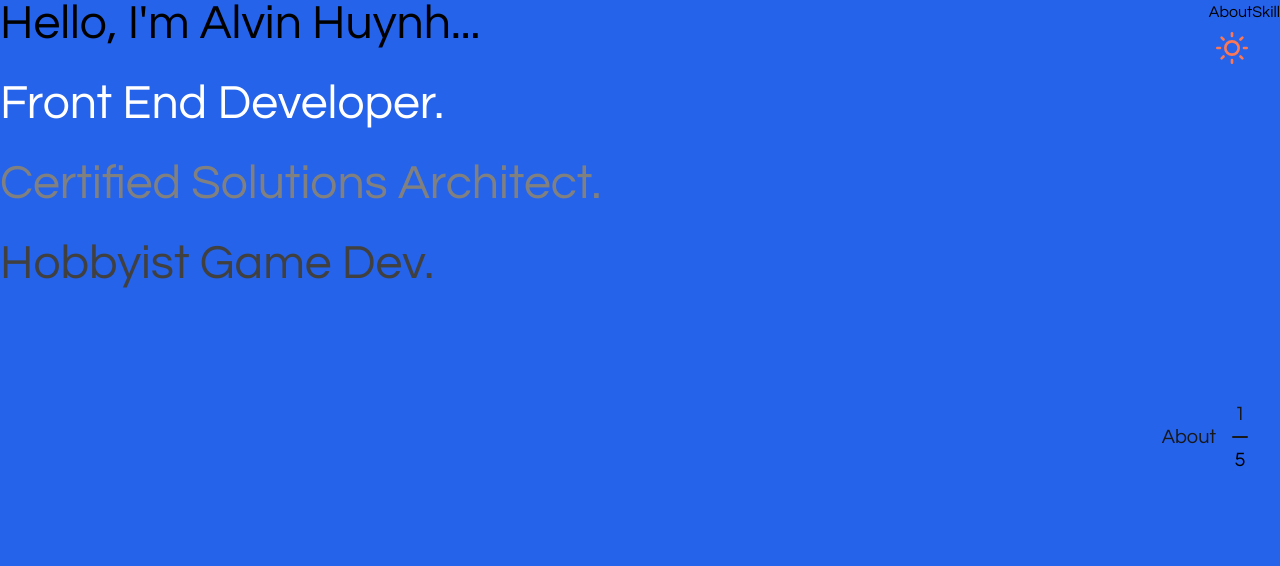
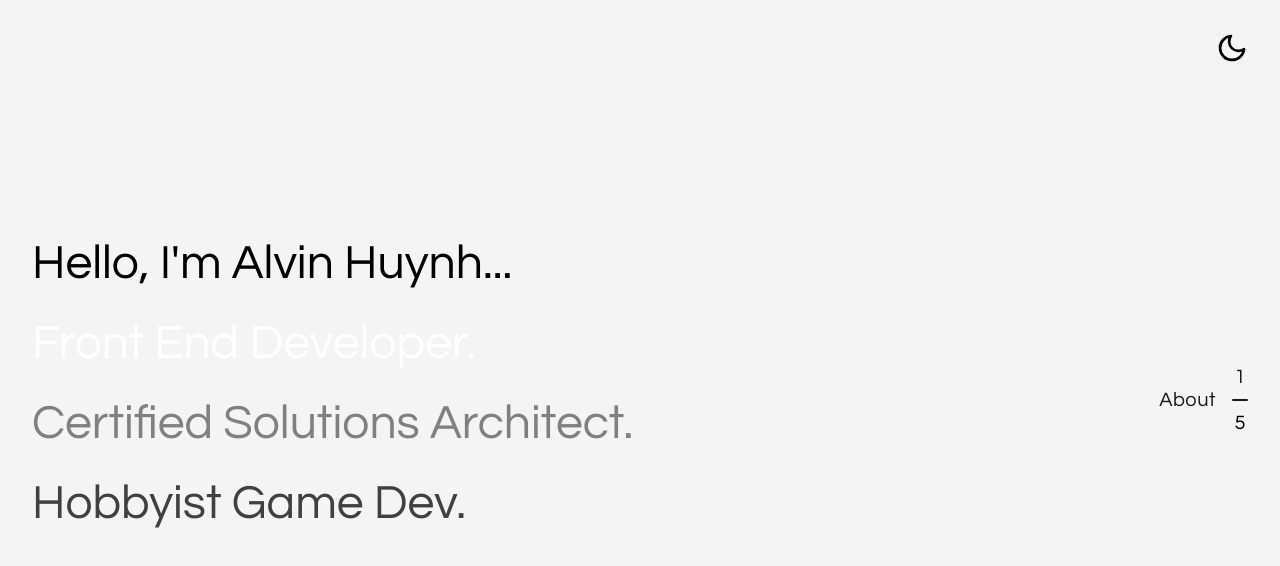
Before and after one commit to ahuynh15/personal-site, a Next.js app: page / in a window 1280 px wide. Shown: the top 566 px of the page. Built offline with nearby package versions, Linux system fonts and the light colour scheme.

Commit message:
draggable page transition

```diff
--- a/jsconfig.json
+++ b/jsconfig.json
@@ -9,6 +9,7 @@
       "@/slices/*": ["./src/slices/*"],
       "@/styles/*": ["./styles/*"],
       "@/hooks/*": ["./src/hooks/*"],
+      "@/constants/*": ["./src/constants/*"],
       "tailwindConfig": ["./tailwind.config.js"]
     }
   },
--- a/src/components/AboutPageWrapper/AboutPageWrapper.js
+++ b/src/components/AboutPageWrapper/AboutPageWrapper.js
@@ -1,11 +1,8 @@
 import { TextCarousel } from './TextCarousel';
-import { useInView } from 'react-intersection-observer';
-import { useDispatch } from 'react-redux';
-import { setPageAnchor } from '@/slices/SidebarSlice';
 
 const AboutPageWrapper = () => {
   return (
-    <div className="flex h-full flex-col bg-blue-600">
+    <div className="flex h-full flex-col justify-center bg-zinc-100 p-8 transition-colors dark:bg-zinc-900">
       <div className="mb-8 text-5xl">Hello, I&apos;m Alvin Huynh...</div>
       <TextCarousel
         text={[
--- /dev/null
+++ b/src/components/Common/Icons/ChevronDownIcon.js
@@ -0,0 +1,27 @@
+import PropTypes from 'prop-types';
+
+const ChevronDownIcon = ({ size = 32, color = 'currentColor' }) => {
+  return (
+    <svg
+      xmlns="http://www.w3.org/2000/svg"
+      width={size}
+      height={size}
+      viewBox="0 0 24 24"
+      fill="none"
+      stroke={color}
+      strokeWidth="2"
+      strokeLinecap="round"
+      strokeLinejoin="round"
+      className="feather feather-chevron-down"
+    >
+      <polyline points="6 9 12 15 18 9"></polyline>
+    </svg>
+  );
+};
+
+ChevronDownIcon.propTypes = {
+  size: PropTypes.number,
+  color: PropTypes.string,
+};
+
+export default ChevronDownIcon;
--- /dev/null
+++ b/src/components/Common/Icons/ChevronUpIcon.js
@@ -0,0 +1,27 @@
+import PropTypes from 'prop-types';
+
+const ChevronUpIcon = ({ size = 32, color = 'currentColor' }) => {
+  return (
+    <svg
+      xmlns="http://www.w3.org/2000/svg"
+      width={size}
+      height={size}
+      viewBox="0 0 24 24"
+      fill="none"
+      stroke={color}
+      strokeWidth="2"
+      strokeLinecap="round"
+      strokeLinejoin="round"
+      className="feather feather-chevron-up"
+    >
+      <polyline points="18 15 12 9 6 15"></polyline>
+    </svg>
+  );
+};
+
+ChevronUpIcon.propTypes = {
+  size: PropTypes.number,
+  color: PropTypes.string,
+};
+
+export default ChevronUpIcon;
--- a/src/components/Common/Icons/index.js
+++ b/src/components/Common/Icons/index.js
@@ -4,5 +4,16 @@ import LinkIcon from './LinkIcon';
 import MoonIcon from './MoonIcon';
 import SunIcon from './SunIcon';
 import DownIcon from './DownIcon';
+import ChevronUpIcon from './ChevronUpIcon';
+import ChevronDownIcon from './ChevronDownIcon';
 
-export { XIcon, LinkedInIcon, LinkIcon, MoonIcon, SunIcon, DownIcon };
+export {
+  XIcon,
+  LinkedInIcon,
+  LinkIcon,
+  MoonIcon,
+  SunIcon,
+  DownIcon,
+  ChevronUpIcon,
+  ChevronDownIcon,
+};
--- a/src/components/Common/PageContainer/PageContainer.js
+++ b/src/components/Common/PageContainer/PageContainer.js
@@ -7,7 +7,7 @@ import { motion } from 'framer-motion';
 const PageContainer = ({ index, prevIndex, children }) => {
   return (
     <motion.div
-      className="absolute h-full w-full"
+      className={`absolute h-full w-full`}
       variants={{
         enter: () => {
           console.log('index', index);
@@ -42,7 +42,7 @@ const PageContainer = ({ index, prevIndex, children }) => {
       animate="visible"
       exit="exit"
     >
-      {children}
+      <div className="h-full w-full">{children}</div>
     </motion.div>
   );
 };
--- a/src/components/Common/PageIndicator/PageIndicator.js
+++ b/src/components/Common/PageIndicator/PageIndicator.js
@@ -1,37 +1,91 @@
-import useDarkMode from '@/hooks/useDarkMode';
 import PropTypes from 'prop-types';
-import { AnimatePresence, motion } from 'framer-motion';
+import {
+  AnimatePresence,
+  motion,
+  useMotionValue,
+  useTransform,
+} from 'framer-motion';
+import { useRef } from 'react';
+import { useDispatch } from 'react-redux';
+import { nextPage, prevPage } from '@/slices/PageSlice';
+import { ChevronUpIcon, ChevronDownIcon } from '@/Common';
 
-const PageIndicator = ({ pageName, pageNumber, totalPages }) => {
-  const [theme] = useDarkMode();
+const PageIndicator = ({
+  pageName,
+  pageNumber,
+  totalPages,
+  dragOffset = 20,
+}) => {
+  const dispatch = useDispatch();
+  const constraintsRef = useRef(null);
+
+  // Use motion values to animate the component while being dragged
+  const y = useMotionValue(0);
+  const upOpacity = useTransform(y, [-30, -dragOffset], [1, 0]);
+  const downOpacity = useTransform(y, [dragOffset, 30], [0, 1]);
+
+  const onDragEnd = (event, info) => {
+    if (info.offset.y > dragOffset) {
+      dispatch(nextPage());
+    }
+    if (info.offset.y < -1 * dragOffset) {
+      dispatch(prevPage());
+    }
+  };
 
   return (
-    <div className={`flex items-center gap-4 ${theme}`}>
-      <div className="relative h-7 w-16">
-        <AnimatePresence>
+    <div className={`flex items-center gap-4`}>
+      <div
+        className="relative flex flex-col justify-center"
+        ref={constraintsRef}
+      >
+        <AnimatePresence exitBeforeEnter>
           <motion.div
             key={`page-indicator__name-${pageNumber}`}
-            className="absolute right-0 top-1/2 text-right text-xl capitalize text-zinc-900 transition-colors dark:text-white"
+            className="cursor-grab text-xl capitalize tracking-wide text-zinc-900 transition-colors dark:text-white"
             data-testid="page-indicator__name"
+            // Drag-related props
+            drag="y"
+            dragConstraints={{ top: -30, bottom: 30 }}
+            dragSnapToOrigin={true}
+            dragElastic={0.1}
+            onDragEnd={onDragEnd}
+            style={{
+              y: y,
+            }}
+            // Animations
             variants={{
               enter: {
                 opacity: 0,
-                y: '50%',
               },
               visible: {
                 opacity: 1,
-                y: '-50%',
               },
               exit: {
                 opacity: 0,
-                y: '-150%',
               },
             }}
             initial="enter"
             animate="visible"
             exit="exit"
           >
-            {pageName}
+            <div className="flex flex-col items-center">
+              <motion.div
+                style={{
+                  opacity: upOpacity,
+                }}
+              >
+                <ChevronUpIcon />
+              </motion.div>
+              <div>{pageName}</div>
+              <motion.div
+                style={{
+                  opacity: downOpacity,
+                }}
+              >
+                <ChevronDownIcon />
+              </motion.div>
+            </div>
           </motion.div>
         </AnimatePresence>
       </div>
--- a/src/components/Common/ThemeToggle/ThemeToggle.js
+++ b/src/components/Common/ThemeToggle/ThemeToggle.js
@@ -23,7 +23,7 @@ const DarkModeToggle = () => {
   return (
     <AnimatePresence initial={false}>
       <button onClick={() => toggleDarkMode()}>
-        {theme === 'light' ? (
+        {theme === 'dark' ? (
           <motion.div
             key="lightModeToggle"
             variants={variants}
--- /dev/null
+++ b/src/constants/pages.js
@@ -0,0 +1,13 @@
+import { AboutPageWrapper } from '@/components/AboutPageWrapper';
+import { SkillsPageWrapper } from '@/components/SkillsPageWrapper';
+import { ExperiencePageWrapper } from '@/components/ExperiencePageWrapper';
+import { EducationPageWrapper } from '@/components/EducationPageWrapper';
+import { ContactPageWrapper } from '@/components/ContactPageWrapper';
+
+export const pages = [
+  { name: 'about', component: <AboutPageWrapper /> },
+  { name: 'skills', component: <SkillsPageWrapper /> },
+  { name: 'experience', component: <ExperiencePageWrapper /> },
+  { name: 'education', component: <EducationPageWrapper /> },
+  { name: 'contact', component: <ContactPageWrapper /> },
+];
--- a/src/pages/index.js
+++ b/src/pages/index.js
@@ -7,26 +7,16 @@ import {
 import Head from 'next/head';
 import { useSelector, useDispatch } from 'react-redux';
 import { AnimatePresence } from 'framer-motion';
-import { AboutPageWrapper } from '@/components/AboutPageWrapper';
-import { SkillsPageWrapper } from '@/components/SkillsPageWrapper';
-import { ExperiencePageWrapper } from '@/components/ExperiencePageWrapper';
-import { EducationPageWrapper } from '@/components/EducationPageWrapper';
-import { ContactPageWrapper } from '@/components/ContactPageWrapper';
 import { ThemeToggle } from '@/components/Common/ThemeToggle';
 import { useState } from 'react';
 import { selectPage, setPage } from '@/slices/PageSlice';
+import useDarkMode from '@/hooks/useDarkMode';
+import { pages } from '@/constants/pages';
 
 export default function Home() {
   const dispatch = useDispatch();
   const page = useSelector((state) => selectPage(state));
-
-  const pages = [
-    { name: 'about', component: <AboutPageWrapper /> },
-    { name: 'skills', component: <SkillsPageWrapper /> },
-    { name: 'experience', component: <ExperiencePageWrapper /> },
-    { name: 'education', component: <EducationPageWrapper /> },
-    { name: 'contact', component: <ContactPageWrapper /> },
-  ];
+  const [theme] = useDarkMode();
 
   const [isAnimating, setIsAnimating] = useState(false);
 
@@ -38,7 +28,10 @@ export default function Home() {
         <link rel="icon" href="/favicon.ico" />
       </Head>
 
-      <main className="relative flex h-screen w-screen overflow-hidden">
+      <main
+        className={`relative flex h-screen w-screen overflow-hidden ${theme}`}
+        onWheel={(e) => console.log(e)}
+      >
         {/* Pages */}
         <AnimatePresence
           onExitComplete={() => {
@@ -62,34 +55,13 @@ export default function Home() {
         </div>
 
         {/* Page Indicator */}
-        <div className="absolute right-8 top-1/2 z-30">
+        <div className="absolute right-8 top-1/2 z-30 -translate-y-1/2">
           <PageIndicator
-            pageName={page.name}
+            pageName={pages[page.index].name}
             pageNumber={page.index + 1}
             totalPages={pages.length}
           />
         </div>
-
-        {!isAnimating && (
-          <div className="fixed right-0 z-20">
-            <button
-              onClick={() => {
-                setIsAnimating(true);
-                dispatch(setPage({ name: 'about', index: 0 }));
-              }}
-            >
-              About
-            </button>
-            <button
-              onClick={() => {
-                setIsAnimating(true);
-                dispatch(setPage({ name: 'skill', index: 1 }));
-              }}
-            >
-              Skill
-            </button>
-          </div>
-        )}
       </main>
     </div>
   );
--- a/src/slices/PageSlice.js
+++ b/src/slices/PageSlice.js
@@ -1,23 +1,34 @@
 import { createSlice } from '@reduxjs/toolkit';
+import { pages } from '@/constants/pages';
 
 const PageSlice = createSlice({
   name: 'page',
   initialState: {
-    name: 'about',
     index: 0,
     prevIndex: 0,
   },
   reducers: {
     setPage: (state, action) => {
       state.prevIndex = state.index;
-      state.name = action.payload.name;
       state.index = action.payload.index;
+    },
+    nextPage: (state) => {
+      if (state.index + 1 <= pages.length - 1) {
+        state.prevIndex = state.index;
+        state.index = state.index + 1;
+      }
+    },
+    prevPage: (state) => {
+      if (state.index - 1 >= 0) {
+        state.prevIndex = state.index;
+        state.index = state.index - 1;
+      }
     },
   },
 });
 
 export const selectPage = (state) => state.page;
 
-export const { setPage } = PageSlice.actions;
+export const { setPage, nextPage, prevPage } = PageSlice.actions;
 
 export default PageSlice.reducer;
```
